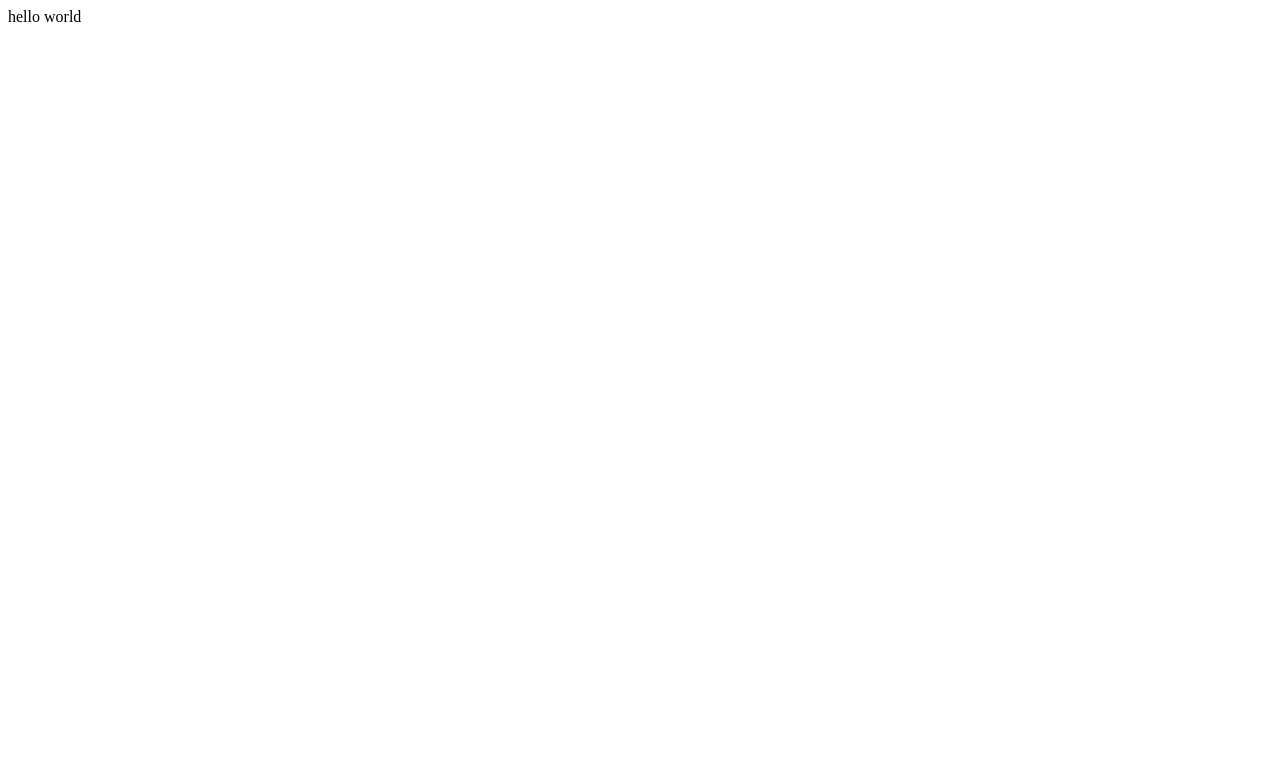
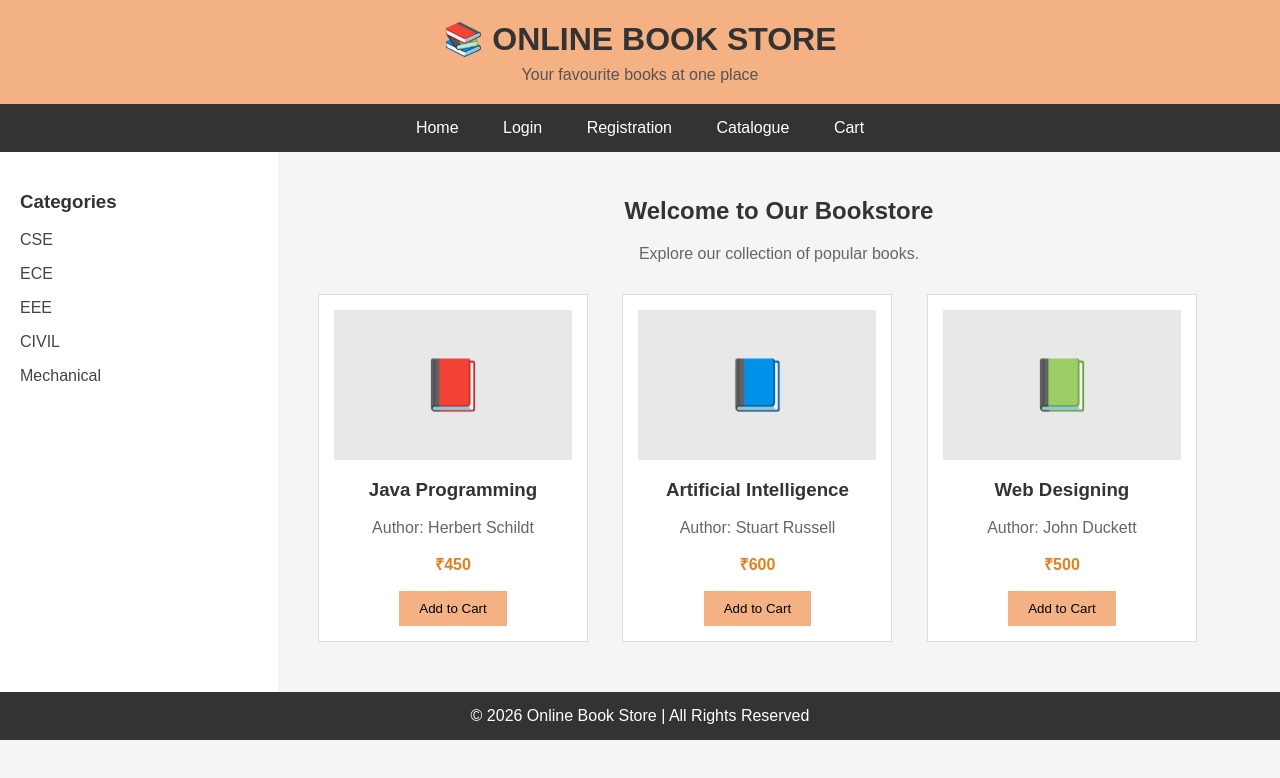
Before and after one commit to vaishnavimishra1308/Bookstore, a plain HTML site: page index.html in a window 1280 px wide. Drawn offline with Linux system fonts and the light colour scheme.

Commit message:
Update index.html

```diff
--- a/index.html
+++ b/index.html
@@ -1,12 +1,148 @@
+<!DOCTYPE html>
 <html>
-  <head>
-    <title>
-      welcome to bookstore
-    </title>
-  </head>
-  <body>
-    <p>
-      hello world
-    </p>
-  </body>
+<head>
+    <title>Online Book Store</title>
+</head>
+
+<body style="margin:0; font-family:Arial, sans-serif; background-color:#f5f5f5;">
+
+    <!-- Header -->
+    <div style="background-color:#f4b183; padding:20px; text-align:center;">
+        <h1 style="margin:0; color:#333;">📚 ONLINE BOOK STORE</h1>
+        <p style="margin:8px 0 0; color:#555;">
+            Your favourite books at one place
+        </p>
+    </div>
+
+    <!-- Navigation -->
+    <div style="background-color:#333; padding:15px; text-align:center;">
+        <a href="#" style="color:white; text-decoration:none; margin:20px;">Home</a>
+        <a href="#" style="color:white; text-decoration:none; margin:20px;">Login</a>
+        <a href="#" style="color:white; text-decoration:none; margin:20px;">Registration</a>
+        <a href="#" style="color:white; text-decoration:none; margin:20px;">Catalogue</a>
+        <a href="#" style="color:white; text-decoration:none; margin:20px;">Cart</a>
+    </div>
+
+    <!-- Main Content -->
+    <div style="display:flex;">
+
+        <!-- Left Categories -->
+        <div style="width:20%; background-color:#fff; padding:20px; min-height:500px;">
+
+            <h3 style="color:#333;">Categories</h3>
+
+            <p>
+                <a href="#" style="text-decoration:none; color:#444;">CSE</a>
+            </p>
+
+            <p>
+                <a href="#" style="text-decoration:none; color:#444;">ECE</a>
+            </p>
+
+            <p>
+                <a href="#" style="text-decoration:none; color:#444;">EEE</a>
+            </p>
+
+            <p>
+                <a href="#" style="text-decoration:none; color:#444;">CIVIL</a>
+            </p>
+
+            <p>
+                <a href="#" style="text-decoration:none; color:#444;">Mechanical</a>
+            </p>
+
+        </div>
+
+        <!-- Books Section -->
+        <div style="width:80%; padding:25px;">
+
+            <h2 style="text-align:center; color:#333;">
+                Welcome to Our Bookstore
+            </h2>
+
+            <p style="text-align:center; color:#666;">
+                Explore our collection of popular books.
+            </p>
+
+            <!-- Book 1 -->
+            <div style="display:inline-block; width:25%; background-color:white;
+                        margin:15px; padding:15px; text-align:center;
+                        border:1px solid #ddd; vertical-align:top;">
+
+                <div style="height:150px; background-color:#e8e8e8;
+                            display:flex; align-items:center;
+                            justify-content:center;">
+                    <span style="font-size:50px;">📕</span>
+                </div>
+
+                <h3 style="color:#333;">Java Programming</h3>
+
+                <p style="color:#666;">Author: Herbert Schildt</p>
+
+                <p style="font-weight:bold; color:#e67e22;">₹450</p>
+
+                <button style="background-color:#f4b183; border:none;
+                               padding:10px 20px; cursor:pointer;">
+                    Add to Cart
+                </button>
+            </div>
+
+            <!-- Book 2 -->
+            <div style="display:inline-block; width:25%; background-color:white;
+                        margin:15px; padding:15px; text-align:center;
+                        border:1px solid #ddd; vertical-align:top;">
+
+                <div style="height:150px; background-color:#e8e8e8;
+                            display:flex; align-items:center;
+                            justify-content:center;">
+                    <span style="font-size:50px;">📘</span>
+                </div>
+
+                <h3 style="color:#333;">Artificial Intelligence</h3>
+
+                <p style="color:#666;">Author: Stuart Russell</p>
+
+                <p style="font-weight:bold; color:#e67e22;">₹600</p>
+
+                <button style="background-color:#f4b183; border:none;
+                               padding:10px 20px; cursor:pointer;">
+                    Add to Cart
+                </button>
+            </div>
+
+            <!-- Book 3 -->
+            <div style="display:inline-block; width:25%; background-color:white;
+                        margin:15px; padding:15px; text-align:center;
+                        border:1px solid #ddd; vertical-align:top;">
+
+                <div style="height:150px; background-color:#e8e8e8;
+                            display:flex; align-items:center;
+                            justify-content:center;">
+                    <span style="font-size:50px;">📗</span>
+                </div>
+
+                <h3 style="color:#333;">Web Designing</h3>
+
+                <p style="color:#666;">Author: John Duckett</p>
+
+                <p style="font-weight:bold; color:#e67e22;">₹500</p>
+
+                <button style="background-color:#f4b183; border:none;
+                               padding:10px 20px; cursor:pointer;">
+                    Add to Cart
+                </button>
+            </div>
+
+        </div>
+    </div>
+
+    <!-- Footer -->
+    <div style="background-color:#333; color:white; text-align:center;
+                padding:15px;">
+        <p style="margin:0;">
+            © 2026 Online Book Store | All Rights Reserved
+        </p>
+    </div>
+
+</body>
 </html>
```
